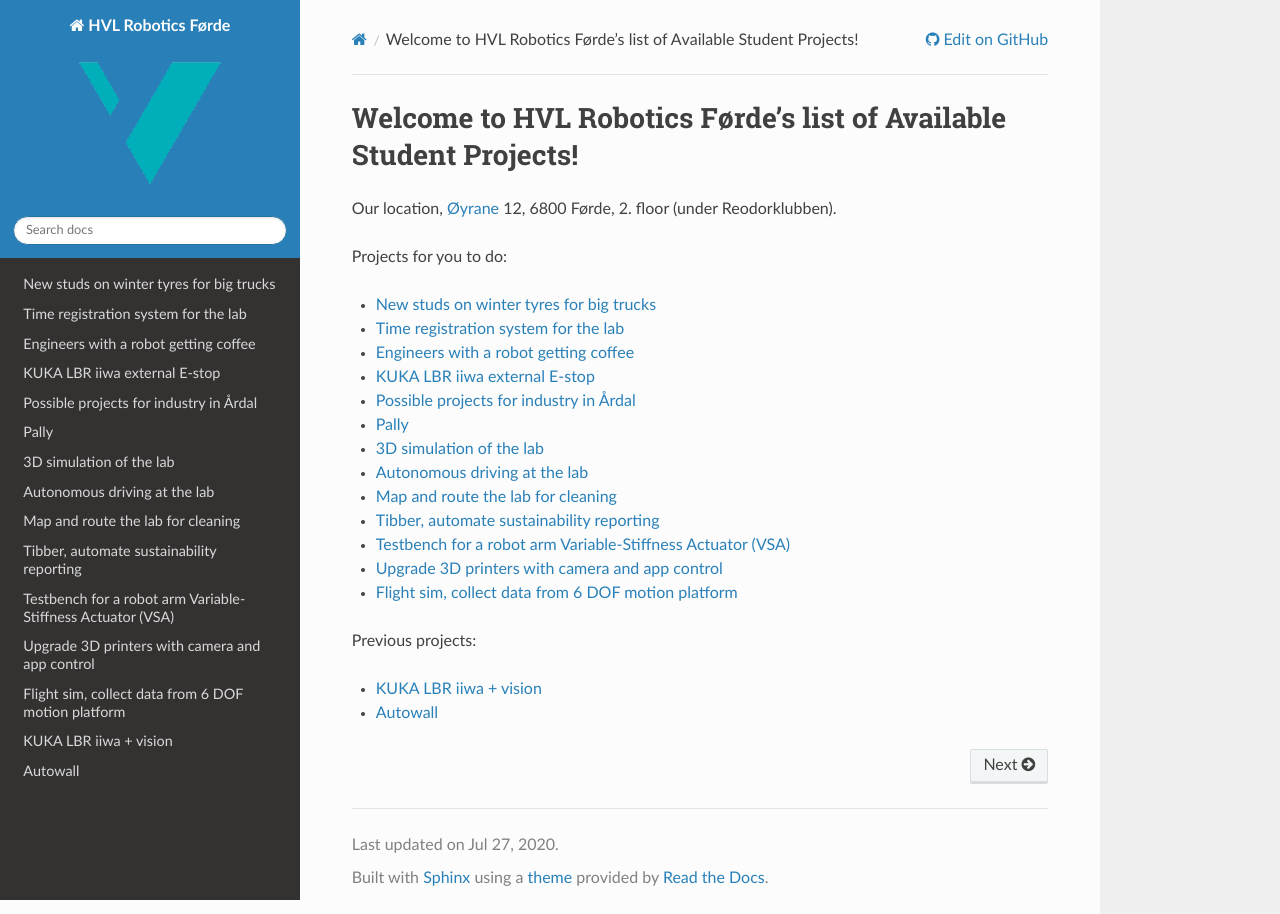
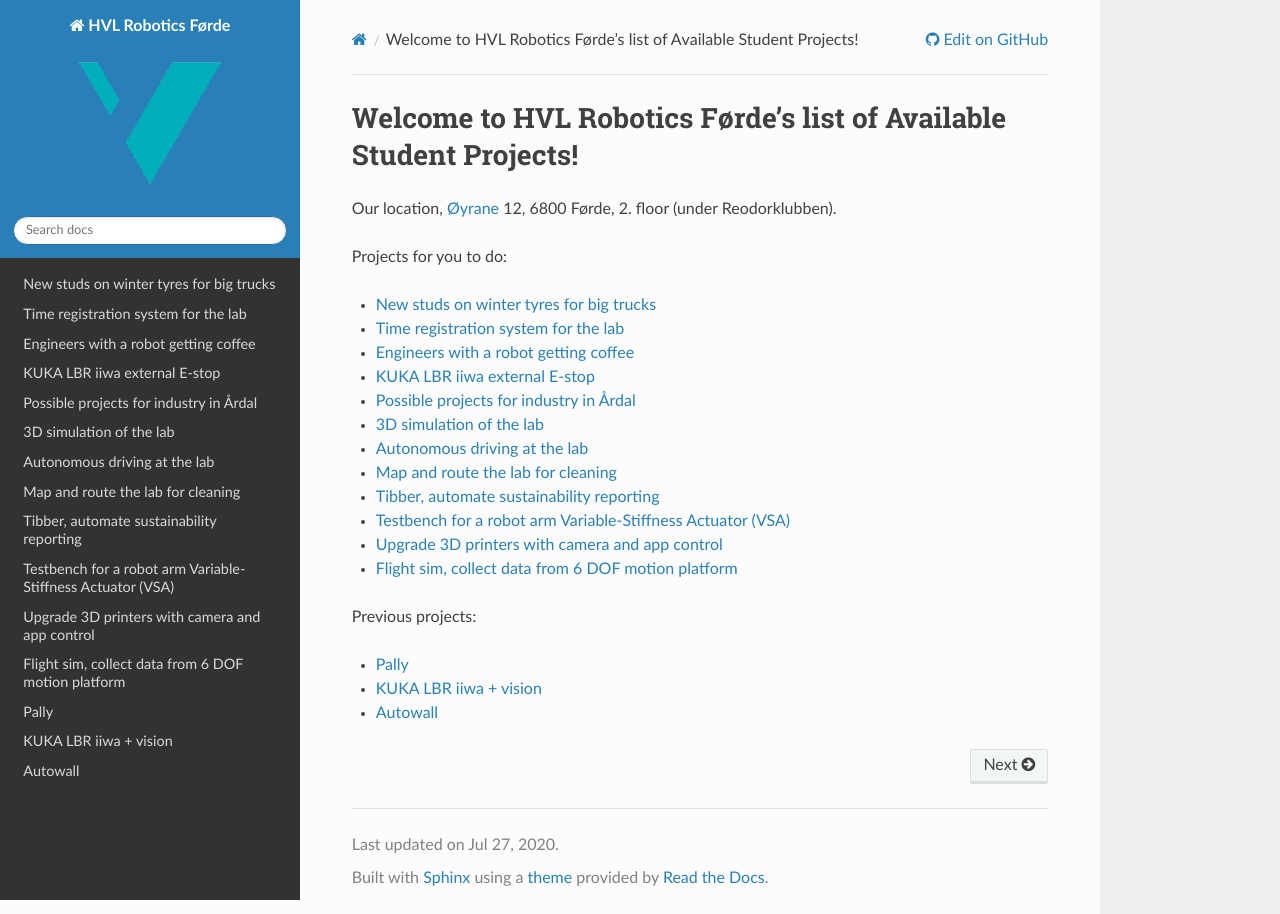
Before and after one commit to frdedynamics/projects-for-students, a Sphinx documentation site: the page built from source/index.rst, in a window 1280 px wide. Built offline with Sphinx 7.4.7 and the Read the Docs theme 2.0.0, drawn with Linux system fonts in a browser that asks for light colours; the version number could not be read and is left out; part of the change alters nothing that is shown.

```diff
--- a/source/index.rst
+++ b/source/index.rst
@@ -15,7 +15,6 @@ Projects for you to do:
    Engineers with a robot getting coffee <texts/auto_coffee.rst>
    KUKA LBR iiwa external E-stop <texts/kuka_estop.rst>
    Possible projects for industry in Årdal <texts/aardal.rst>
-   Pally <texts/pally.rst>
    3D simulation of the lab <texts/lab_gazebo.rst>
    Autonomous driving at the lab <texts/lab_routes.rst>
    Map and route the lab for cleaning <texts/robot_cleaner.rst>
@@ -29,6 +28,7 @@ Previous projects:
 .. toctree::
    :maxdepth: 1
 
+   Pally <texts/pally.rst>
    KUKA LBR iiwa + vision <texts/kuka_vision.rst>
    Autowall <texts/autowall.rst>
 
```
